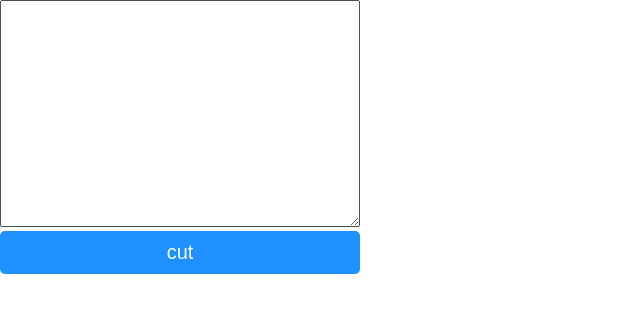
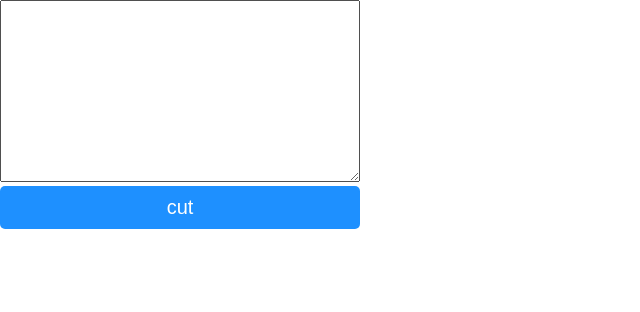
Before and after one commit to jayakaral/jayakaral.github.io, a plain HTML site: page index.html in a window 1280 px wide. Shown: the whole page, without its empty margins (0-640 px from the left). Drawn offline with Linux system fonts and the light colour scheme.

Commit message:
Update index.html

```diff
--- a/index.html
+++ b/index.html
@@ -36,7 +36,7 @@
 <body>
 
     <div>
-        <textarea id="bkbtext" rows="15"></textarea>
+        <textarea id="bkbtext" rows="12"></textarea>
         <input type="button" value="cut" onclick="copytext()">
     </div>
 
```
